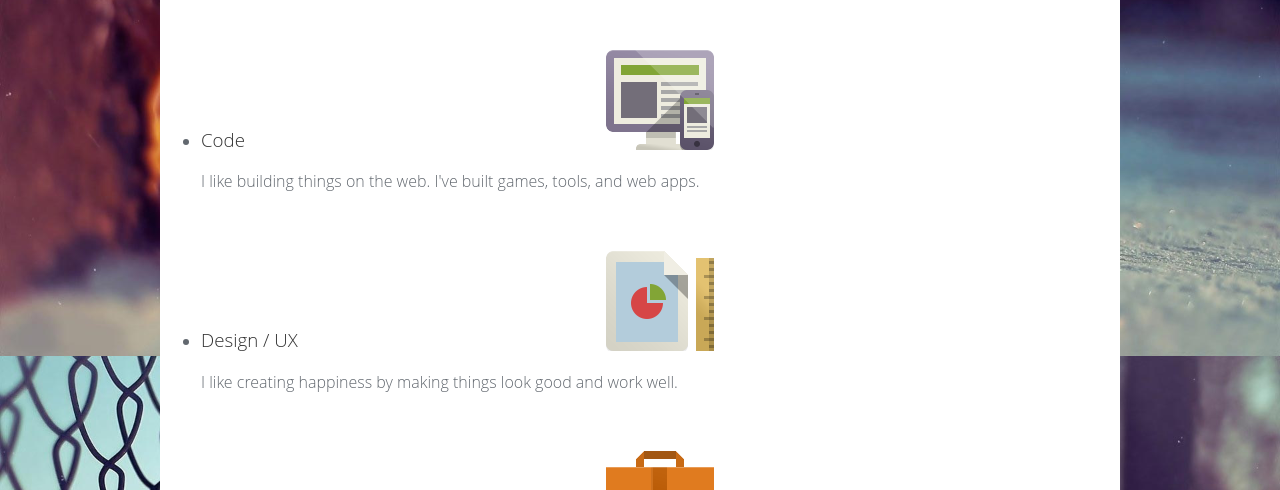
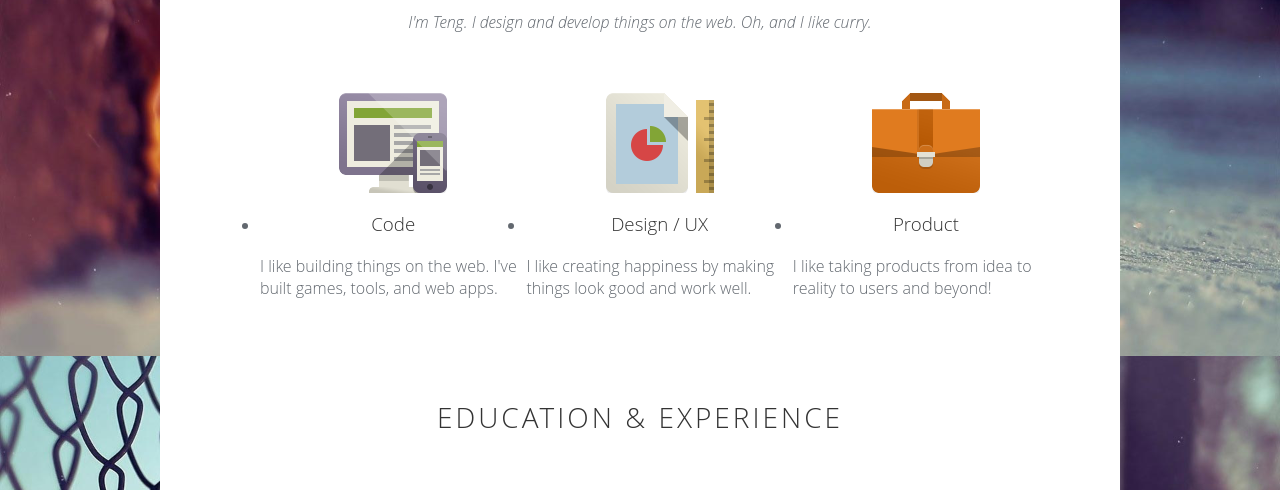
Before and after one commit to yingjielee2010/sike-css0to1-profile, a website: page index.html in a window 1280 px wide. Shown: the part 444-934 px from the top of the page. Drawn offline with Linux system fonts and the light colour scheme; a web font is replaced by a local one.

Commit message:
三个技能的布局

```diff
--- a/css/main.css
+++ b/css/main.css
@@ -83,26 +83,62 @@ h1, h2, h3, h4, h5, h6 {
 
 .info-section {
     background-color: #fff;
-    padding: 1px;
+    overflow: hidden;
+    padding: 30px 60px;
 }
 
 .whatido__skill--code{
     background-image: url("../img/skill-code.png");
     padding-top: 100px;
     background-repeat: no-repeat;
-    background-position: center;
+    background-position: center top;
 }
 
 .whatido__skill--design{
     background-image: url("../img/skill-design.png");
     padding-top: 100px;
     background-repeat: no-repeat;
-    background-position: center;
+    background-position: center top;
 }
 
 .whatido__skill--product{
     background-image: url("../img/skill-product.png");
     padding-top: 100px;
     background-repeat: no-repeat;
-    background-position: center;
+    background-position: center top;
 }
+
+.whatido ul li{
+    float:left;
+}
+
+.info-section .whatido__skill-list .whatido__skill--code{
+    width:33.3%;
+}
+
+.info-section .whatido__skill-list .whatido__skill--design{
+    width:33.3%;
+}
+
+.info-section .whatido__skill-list .whatido__skill--product{
+    width:33.3%;
+}
+
+.info-section ul li h3{
+    text-align: center;
+}
+
+.info-section header h2 {
+    font-size: 28px;
+    text-transform: uppercase;
+    letter-spacing: 3px;
+}
+
+.info-section__description {
+    font-style: italic;
+}
+
+.info-section header{
+    text-align: center;
+    margin-bottom: 60px;
+}
```
